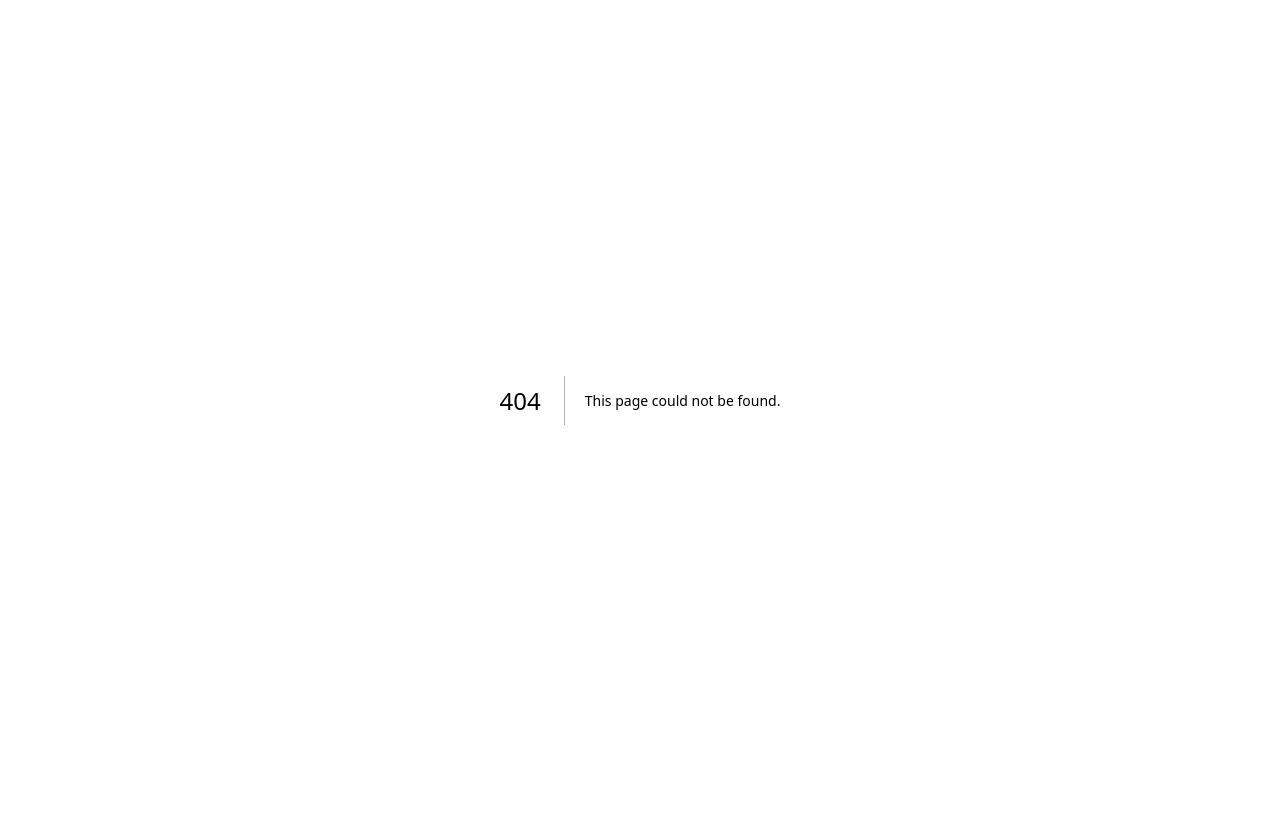
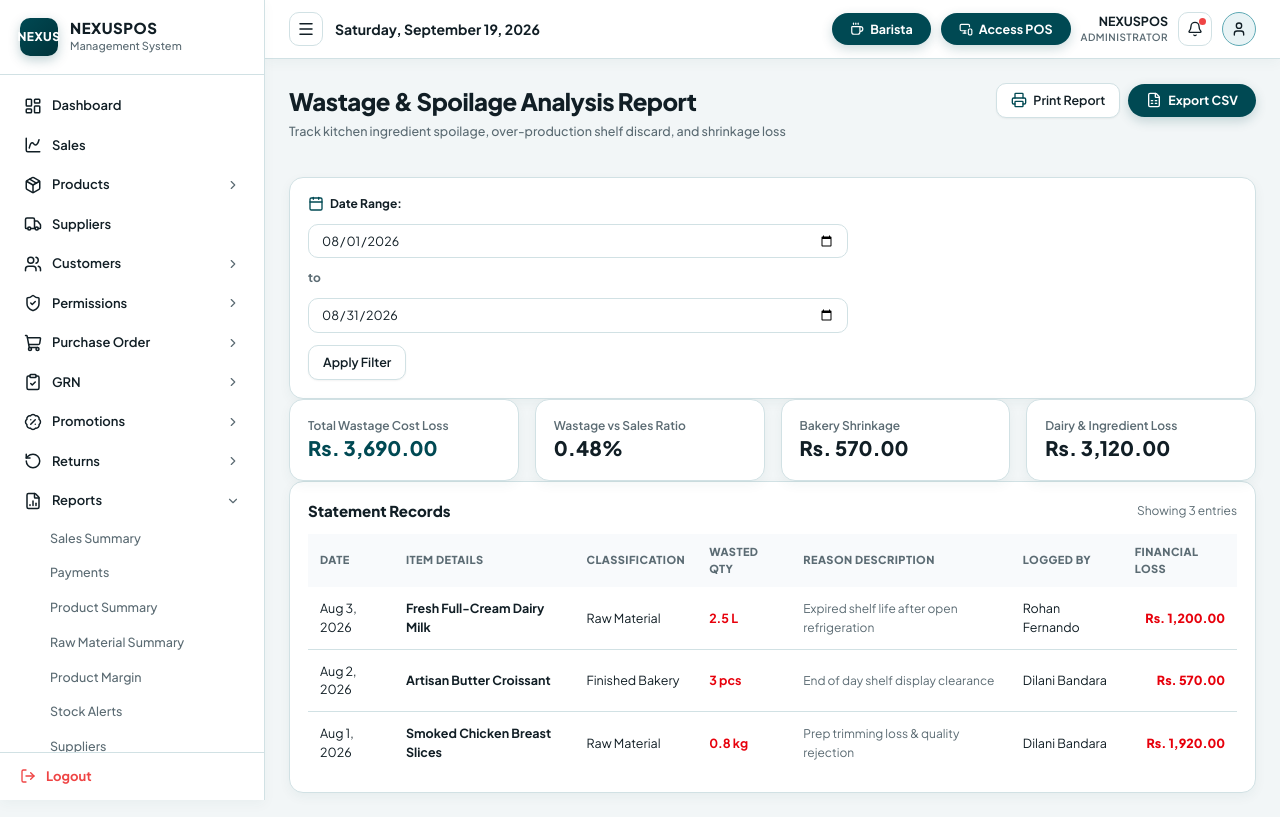
Before and after one commit to Clerans/NEXTJS-POS, a Next.js app in the folder nexuspos-app/: page /reports/wastage in a window 1280 px wide. Before the commit this address had no page. Built offline with nearby package versions, Linux system fonts and the light colour scheme.

Commit message:
Functions Updated

```diff
--- /dev/null
+++ b/nexuspos-app/src/app/(dashboard)/reports/supplier-returns/page.tsx
@@ -0,0 +1,52 @@
+"use client";
+
+import React from "react";
+import { ReportView, ReportColumn } from "@/components/reports/ReportView";
+import { formatCurrency, formatDate } from "@/lib/utils";
+import { Badge } from "@/components/ui/Badge";
+
+interface SupReturnRow {
+  returnNo: string;
+  supplierName: string;
+  materialName: string;
+  qty: number;
+  unit: string;
+  reason: string;
+  refundAmount: number;
+  date: string;
+  status: string;
+}
+
+const mockData: SupReturnRow[] = [
+  { returnNo: "RET-SUP-2026-001", supplierName: "Ceylon Coffee Roasters Ltd", materialName: "Premium Arabica Coffee Beans", qty: 5, unit: "kg", reason: "Packaging damaged in transit", refundAmount: 32500, date: "2026-08-02", status: "APPROVED" },
+  { returnNo: "RET-SUP-2026-002", supplierName: "Kotmale Dairies PLC", materialName: "Fresh Full-Cream Dairy Milk", qty: 20, unit: "L", reason: "Near-expiry delivery batch", refundAmount: 9600, date: "2026-07-29", status: "APPROVED" },
+];
+
+export default function SupplierReturnsReportPage() {
+  const columns: ReportColumn<SupReturnRow>[] = [
+    { header: "Debit Note #", accessor: (r) => <span className="font-mono text-xs font-bold text-patina">{r.returnNo}</span> },
+    { header: "Supplier Vendor", accessor: (r) => <span className="font-semibold text-text-dark">{r.supplierName}</span> },
+    { header: "Returned Raw Item", accessor: (r) => `${r.materialName} (${r.qty} ${r.unit})` },
+    { header: "Reason", accessor: (r) => <span className="text-xs text-text-gray">{r.reason}</span> },
+    { header: "Return Date", accessor: (r) => formatDate(r.date) },
+    { header: "Status", accessor: (r) => <Badge variant="green">{r.status}</Badge> },
+    { header: "Debit Value", accessor: (r) => <span className="font-black text-patina">{formatCurrency(r.refundAmount)}</span>, align: "right" },
+  ];
+
+  const totalRefund = mockData.reduce((acc, r) => acc + r.refundAmount, 0);
+
+  return (
+    <ReportView
+      title="Supplier Returns & Debit Notes Report"
+      subtitle="Comprehensive audit of vendor stock returns, quality rejections, and debit note recoveries"
+      metrics={[
+        { label: "Total Debit Note Claims", value: formatCurrency(totalRefund), highlight: true },
+        { label: "Dispatched Claims", value: "2 Notes" },
+        { label: "Vendor Acceptance", value: "100%" },
+        { label: "Damaged Stock Recovery", value: "Rs. 42,100.00" },
+      ]}
+      columns={columns}
+      data={mockData}
+    />
+  );
+}
--- /dev/null
+++ b/nexuspos-app/src/app/(dashboard)/reports/wastage/page.tsx
@@ -0,0 +1,50 @@
+"use client";
+
+import React from "react";
+import { ReportView, ReportColumn } from "@/components/reports/ReportView";
+import { formatCurrency, formatDate } from "@/lib/utils";
+
+interface WastageRow {
+  date: string;
+  itemName: string;
+  type: string;
+  quantityWasted: string;
+  reason: string;
+  lossValue: number;
+  reportedBy: string;
+}
+
+const mockData: WastageRow[] = [
+  { date: "2026-08-03", itemName: "Fresh Full-Cream Dairy Milk", type: "Raw Material", quantityWasted: "2.5 L", reason: "Expired shelf life after open refrigeration", lossValue: 1200, reportedBy: "Rohan Fernando" },
+  { date: "2026-08-02", itemName: "Artisan Butter Croissant", type: "Finished Bakery", quantityWasted: "3 pcs", reason: "End of day shelf display clearance", lossValue: 570, reportedBy: "Dilani Bandara" },
+  { date: "2026-08-01", itemName: "Smoked Chicken Breast Slices", type: "Raw Material", quantityWasted: "0.8 kg", reason: "Prep trimming loss & quality rejection", lossValue: 1920, reportedBy: "Dilani Bandara" },
+];
+
+export default function WastageReportPage() {
+  const columns: ReportColumn<WastageRow>[] = [
+    { header: "Date", accessor: (r) => formatDate(r.date) },
+    { header: "Item Details", accessor: (r) => <span className="font-bold text-text-dark">{r.itemName}</span> },
+    { header: "Classification", accessor: (r) => r.type },
+    { header: "Wasted Qty", accessor: (r) => <span className="font-bold text-red-600">{r.quantityWasted}</span> },
+    { header: "Reason Description", accessor: (r) => <span className="text-xs text-text-gray">{r.reason}</span> },
+    { header: "Logged By", accessor: (r) => r.reportedBy },
+    { header: "Financial Loss", accessor: (r) => <span className="font-black text-red-600">{formatCurrency(r.lossValue)}</span>, align: "right" },
+  ];
+
+  const totalLoss = mockData.reduce((acc, w) => acc + w.lossValue, 0);
+
+  return (
+    <ReportView
+      title="Wastage & Spoilage Analysis Report"
+      subtitle="Track kitchen ingredient spoilage, over-production shelf discard, and shrinkage loss"
+      metrics={[
+        { label: "Total Wastage Cost Loss", value: formatCurrency(totalLoss), highlight: true },
+        { label: "Wastage vs Sales Ratio", value: "0.48%" },
+        { label: "Bakery Shrinkage", value: "Rs. 570.00" },
+        { label: "Dairy & Ingredient Loss", value: "Rs. 3,120.00" },
+      ]}
+      columns={columns}
+      data={mockData}
+    />
+  );
+}
```
